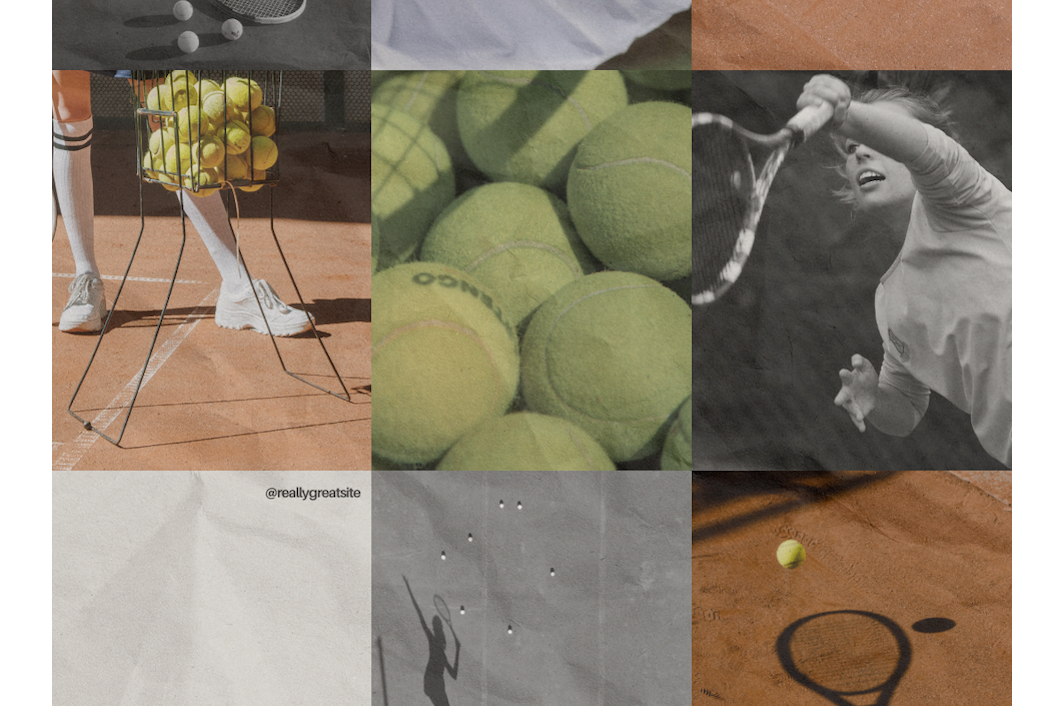
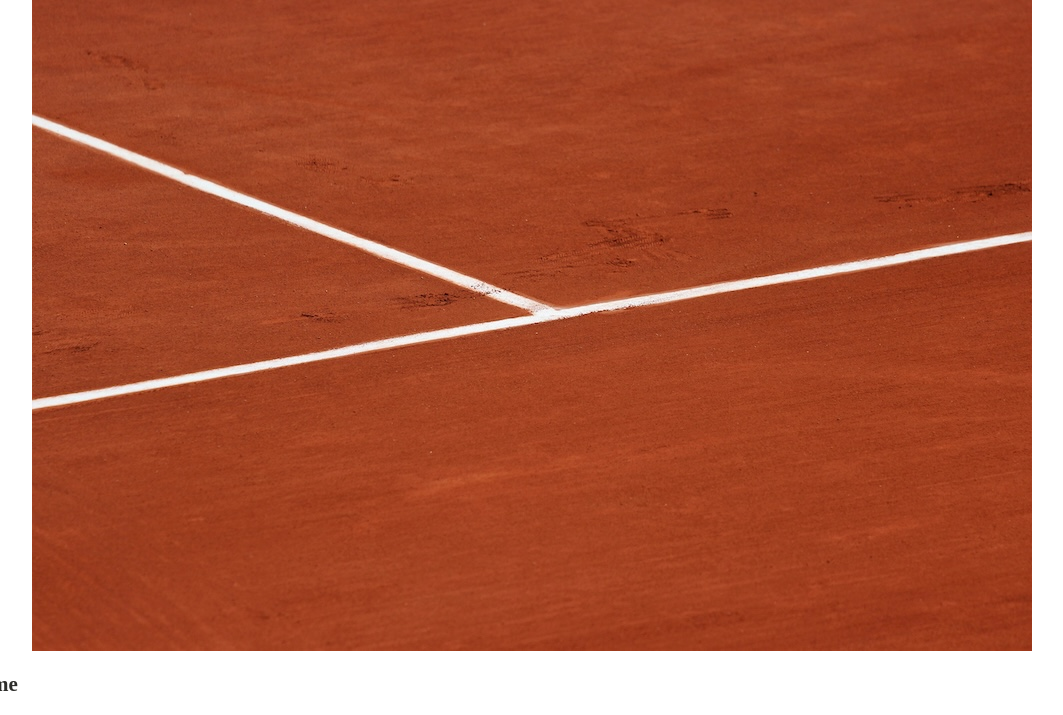
Before and after one commit to annaistotts/wdd131, a plain HTML site: page tnns/site-plan.html in a window 1280 px wide. Shown: the part 4303-5018 px from the top of the page, without its empty margins (108-1171 px from the left). Drawn offline with Linux system fonts and the light colour scheme; a web font is replaced by a local one.

Commit message:
hero image change

```diff
--- a/tnns/site-plan.html
+++ b/tnns/site-plan.html
@@ -115,7 +115,7 @@
             <img src="images/tournament.jpg" alt="Local Tournaments" />
             <img src="images/Lessons.JPG" alt="Private Lessons" />
             <img src="images/logo-icon.png" alt="Tennis Ball" />
-            <img src="images/hero.png" alt="Hero" />
+            <img src="images/hero.jpg" alt="Hero" />
 
 			<h3>Home</h3>
 			<p>
```
Also changed, not shown: tnns/images/hero.jpg (added), tnns/images/hero.png (deleted), 1 other file.
